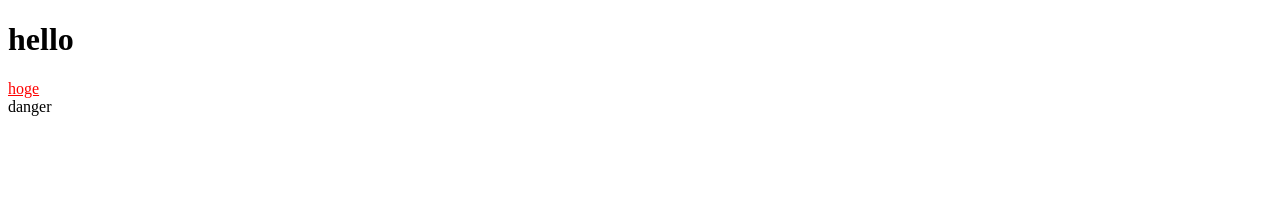
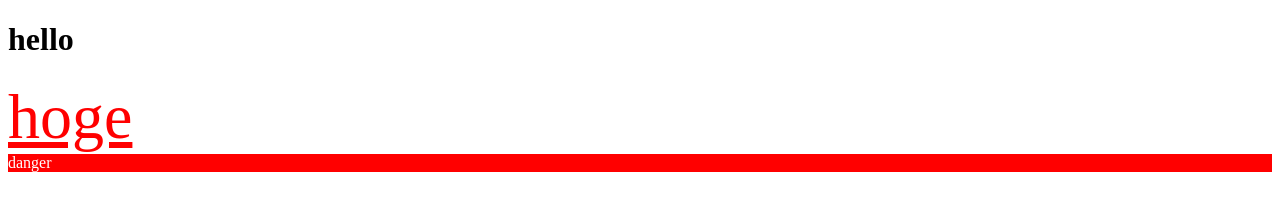
Before and after one commit to tamakiii-sandbox/try-next-css, a website: page postcss/public/index.html in a window 1280 px wide. Drawn offline with Linux system fonts and the light colour scheme.

Commit message:
reduced calc()

```diff
--- a/postcss/src/postcss/test.css
+++ b/postcss/src/postcss/test.css
@@ -8,10 +8,13 @@
     color: white;
     background-color: red;
   };
+
+  --fontSize: 1rem;
 }
 
 a {
   color: var(--mainColor);
+  font-size: calc(var(--fontSize) * 4);
 }
 
 .danger {
```
Also changed, not shown: postcss/public/dist/css/test.css.
